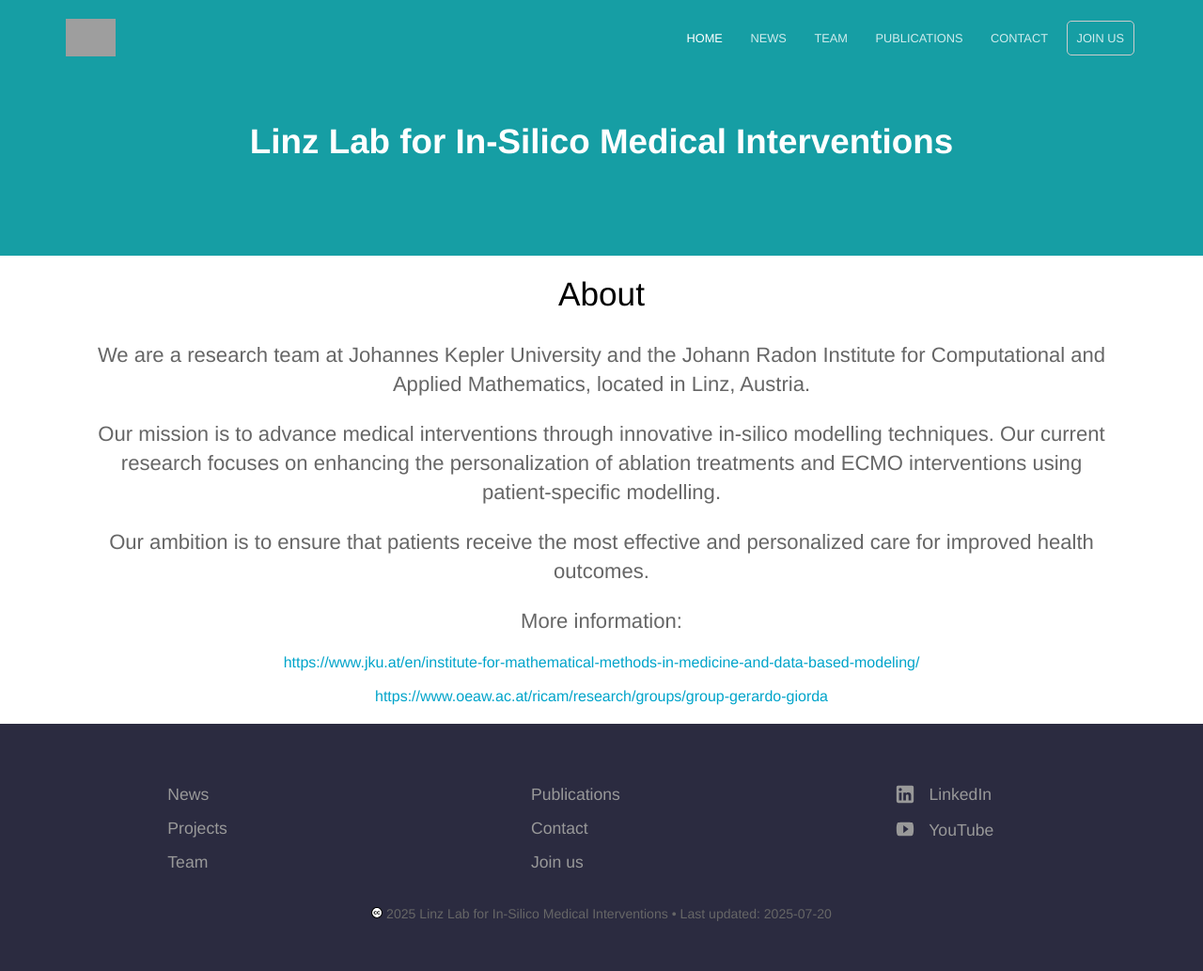
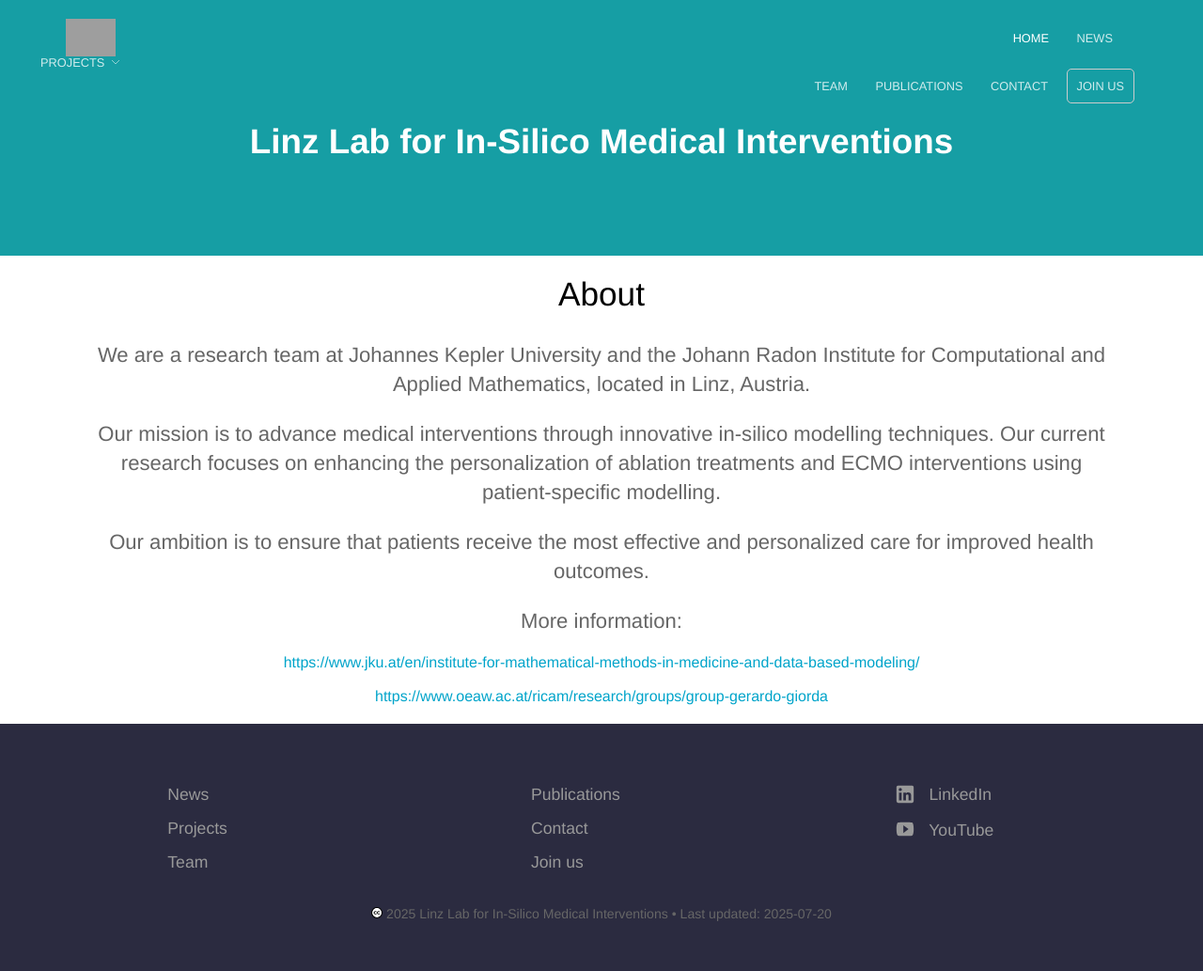
Before and after one commit to linzlabinsilmed/linzlabinsilmed.github.io, a Jekyll site: the page built from index.html, in a window 1280 px wide. Shown: the whole page at 94% size. Built offline with Jekyll 4.4.1, drawn with Linux system fonts in a browser that asks for light colours; the list of posts is cut into pages by our own code; grey boxes are pictures that could not be loaded.

Commit message:
Update navigation.scss

```diff
--- a/_sass/navigation.scss
+++ b/_sass/navigation.scss
@@ -90,11 +90,33 @@
 
 	// Dropdown Styles
 	.dropdown {
-		position: relative;
-		display: inline-block;
+		margin: 0 3px;
+		padding: 20px 10px;
+		border-bottom: 1px solid rgba(255,255,255,0);
+		color: rgba(255,255,255,.8);
+		transition: .2s ease-in-out;
+		display: none;
 
 		@media #{$mid-point} {
-			display: none;
+			display: inline;
+			padding: 10px;
+		}
+
+		&.nav-toggle {
+			display: inline;
+			position: absolute;
+			right: 10px;
+			top: -22px;
+			font-size: 1.9em;
+			border: 0;
+
+			@media #{$mid-point} {
+				display: none;
+			}
+
+			&:hover {
+				border: 0;
+			}
 		}
 	}
 
```
